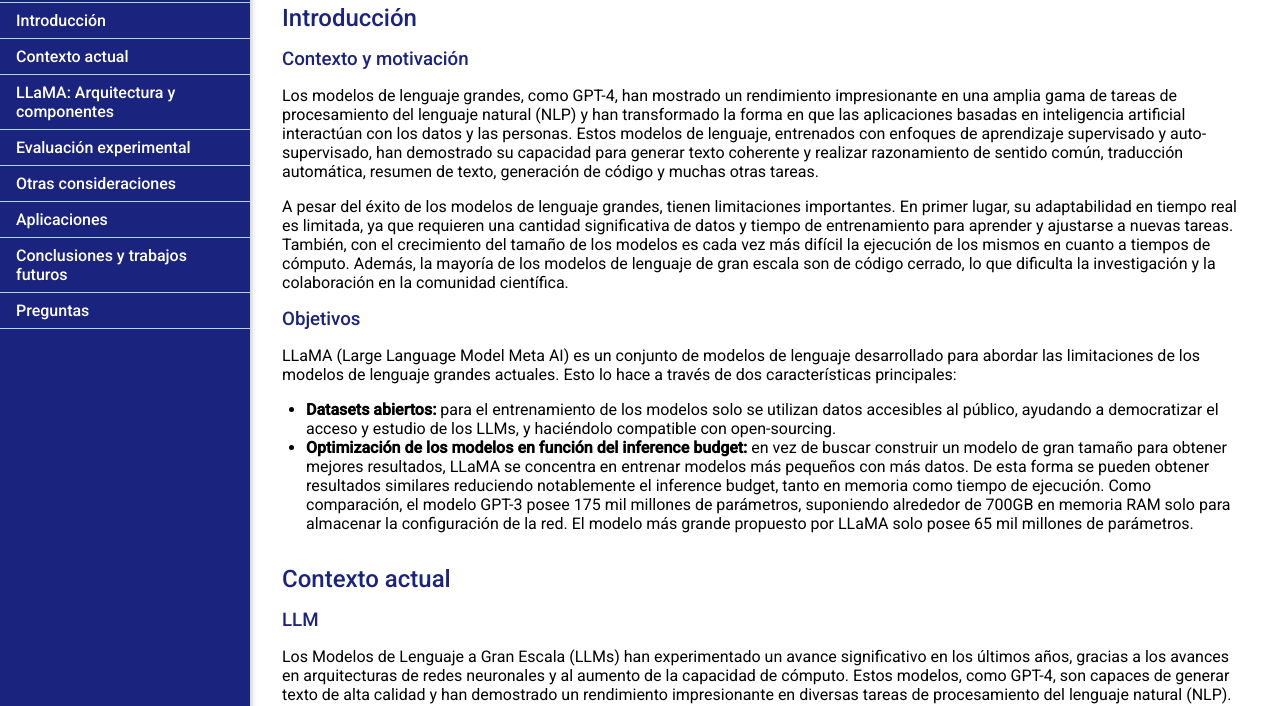
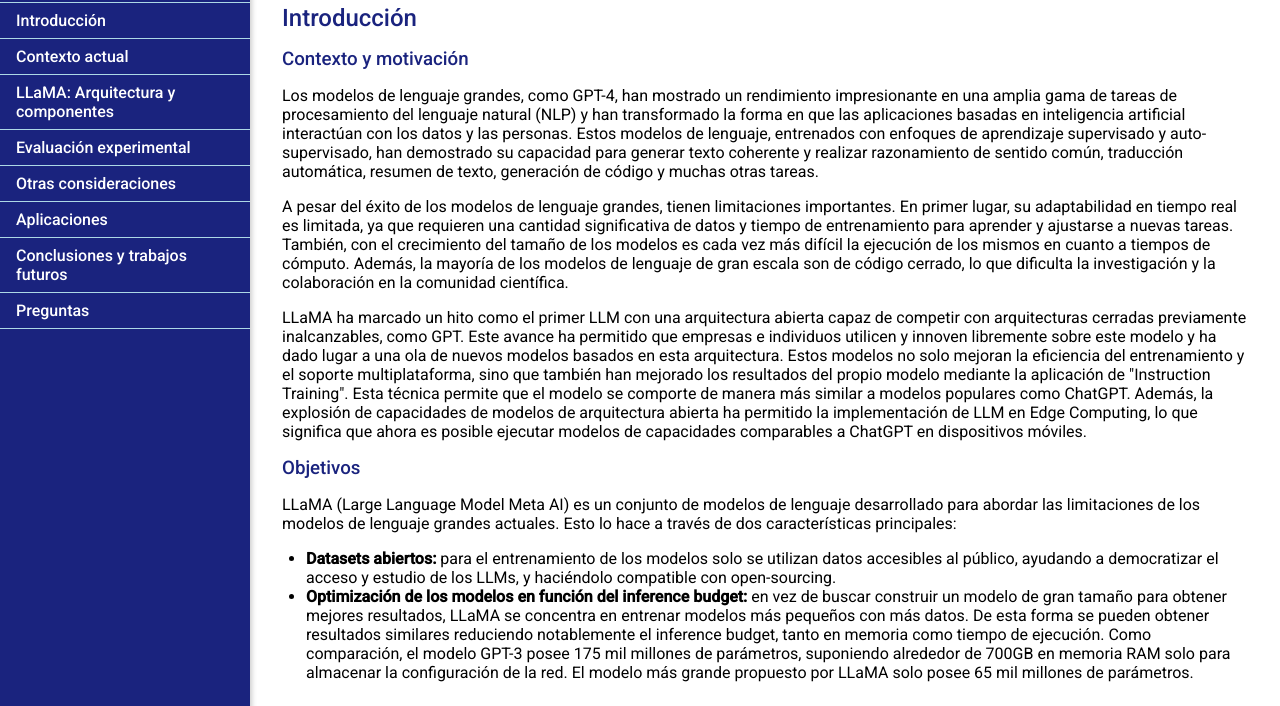
Before and after one commit to alejomaf/llama-wiki, a plain HTML site: page index.html in a window 1280 px wide. Shown: the part 76-782 px from the top of the page. Drawn offline with Linux system fonts and the light colour scheme.

Commit message:
Add more context

```diff
--- a/index.html
+++ b/index.html
@@ -37,6 +37,9 @@
                 <p>
                     A pesar del éxito de los modelos de lenguaje grandes, tienen limitaciones importantes. En primer lugar, su adaptabilidad en tiempo real es limitada, ya que requieren una cantidad significativa de datos y tiempo de entrenamiento para aprender y ajustarse a nuevas tareas. También, con el crecimiento del tamaño de los modelos es cada vez más difícil la ejecución de los mismos en cuanto a tiempos de cómputo. Además, la mayoría de los modelos de lenguaje de gran escala son de código cerrado, lo que dificulta la investigación y la colaboración en la comunidad científica.
                 </p>
+		<p>
+                    LLaMA ha marcado un hito como el primer LLM con una arquitectura abierta capaz de competir con arquitecturas cerradas previamente inalcanzables, como GPT. Este avance ha permitido que empresas e individuos utilicen y innoven libremente sobre este modelo y ha dado lugar a una ola de nuevos modelos basados en esta arquitectura. Estos modelos no solo mejoran la eficiencia del entrenamiento y el soporte multiplataforma, sino que también han mejorado los resultados del propio modelo mediante la aplicación de "Instruction Training". Esta técnica permite que el modelo se comporte de manera más similar a modelos populares como ChatGPT. Además, la explosión de capacidades de modelos de arquitectura abierta ha permitido la implementación de LLM en Edge Computing, lo que significa que ahora es posible ejecutar modelos de capacidades comparables a ChatGPT en dispositivos móviles.
+		</p>
             </article>
             <article id="objetivos">
                 <h3>Objetivos</h3>
```
